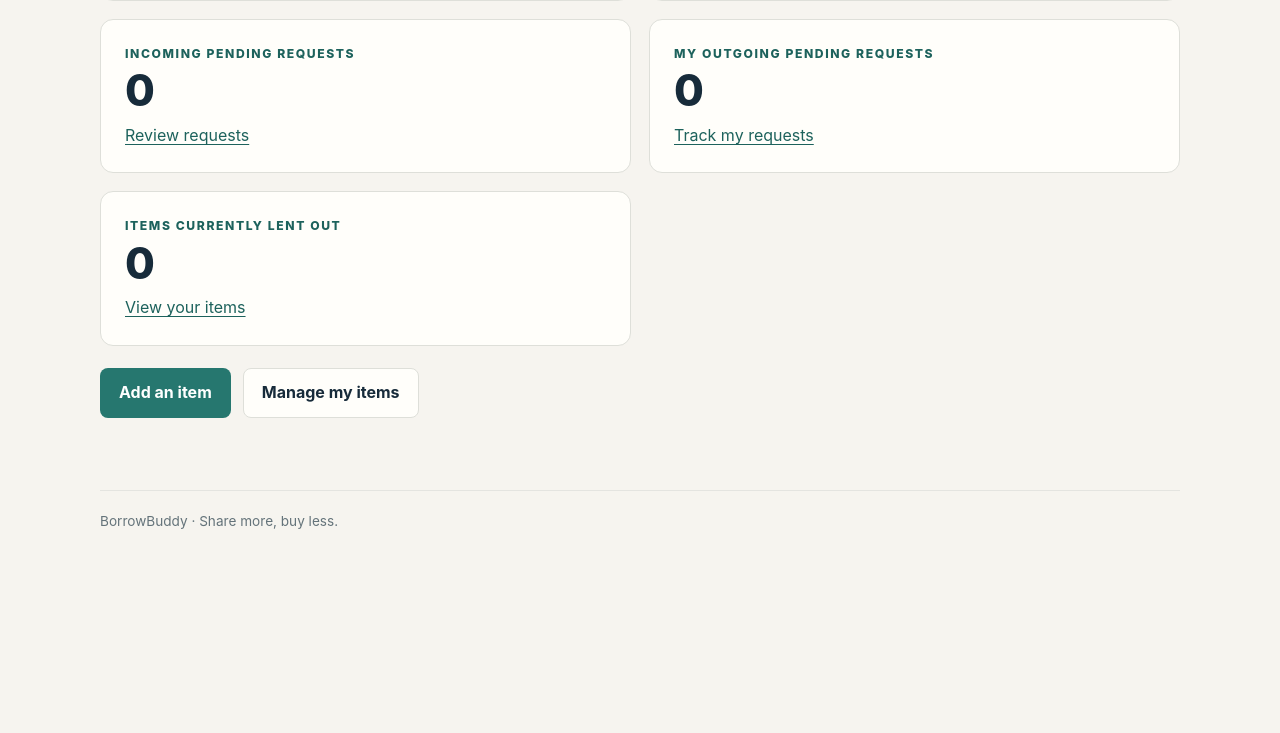
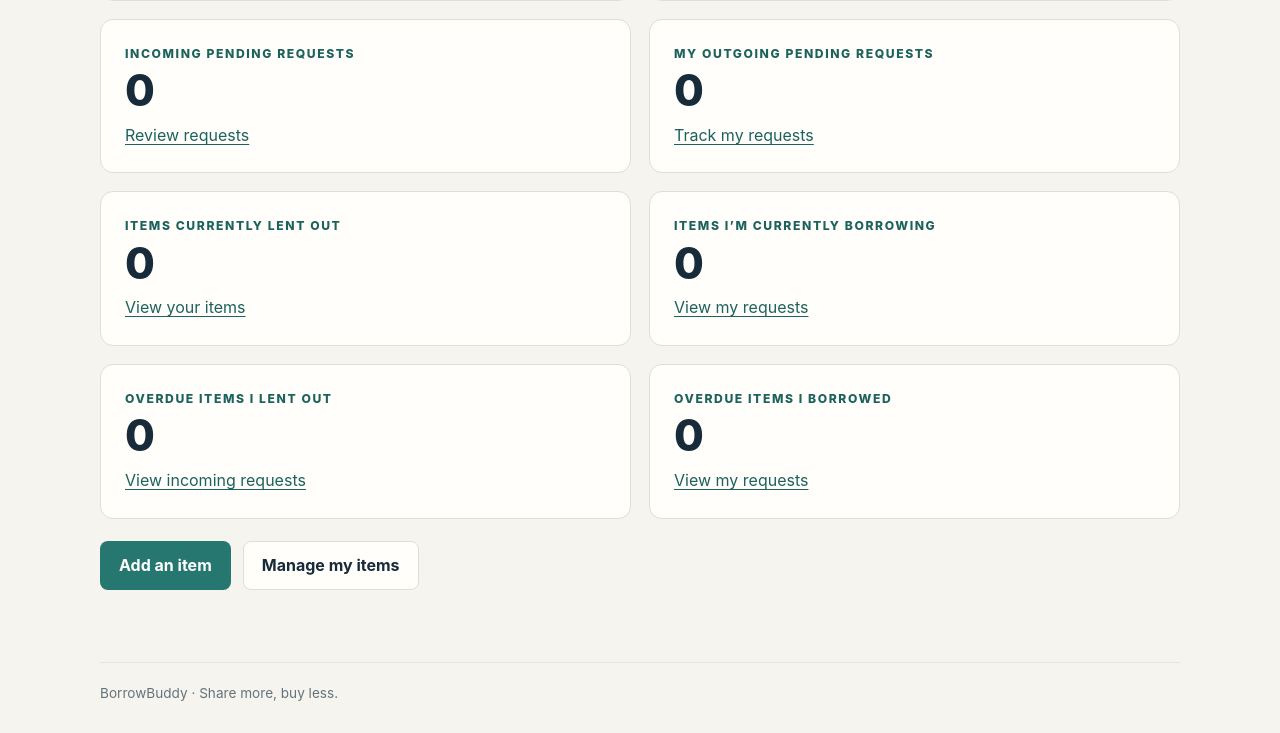
Before and after one commit to karanbeatz01/BorrowBuddy, a Flask app: page /dashboard in a window 1280 px wide. Shown: the part 458-1191 px from the top of the page. Before the commit the page ends 987 px from the top, so only its background shows below. Run offline with Flask 3, Linux system fonts and the light colour scheme; the visitor is signed in with stand-in values (Sample User, id 1); data comes from the database, SQL or seed files in the repository; data that the repository does not hold is empty; some libraries are stand-ins or nearby versions.

Commit message:
Phase 4: returns and overdue

```diff
--- a/app.py
+++ b/app.py
@@ -186,6 +186,28 @@ def dashboard():
         "SELECT COUNT(*) AS count FROM items WHERE owner_id = ?",
         (g.current_user["id"],),
     ).fetchone()["count"]
+    currently_borrowing_count = database.execute(
+        """
+        SELECT COUNT(*) AS count
+        FROM borrow_requests
+        WHERE borrower_id = ? AND status = ? AND returned_at IS NULL
+        """,
+        (g.current_user["id"], "approved"),
+    ).fetchone()["count"]
+    overdue_lent_count = database.execute(
+        f"""
+        SELECT COUNT(*) AS count FROM borrow_requests
+        WHERE owner_id = ? AND {overdue_condition()}
+        """,
+        (g.current_user["id"],),
+    ).fetchone()["count"]
+    overdue_borrowed_count = database.execute(
+        f"""
+        SELECT COUNT(*) AS count FROM borrow_requests
+        WHERE borrower_id = ? AND {overdue_condition()}
+        """,
+        (g.current_user["id"],),
+    ).fetchone()["count"]
     available_item_count = database.execute(
         "SELECT COUNT(*) AS count FROM items WHERE status = ?",
         ("available",),
@@ -210,6 +232,9 @@ def dashboard():
         incoming_pending_count=incoming_pending_count,
         outgoing_pending_count=outgoing_pending_count,
         lent_out_count=lent_out_count,
+        currently_borrowing_count=currently_borrowing_count,
+        overdue_lent_count=overdue_lent_count,
+        overdue_borrowed_count=overdue_borrowed_count,
     )
 
 
@@ -276,6 +301,27 @@ def request_item_query(item_id, borrower_id):
         """,
         (item_id, borrower_id, "pending"),
     ).fetchone()
+
+
+def overdue_condition(table="borrow_requests"):
+    """Share the overdue rule so dashboard totals and page badges agree."""
+    return (
+        f"{table}.status = 'approved' "
+        f"AND {table}.due_date < date('now') "
+        f"AND {table}.returned_at IS NULL"
+    )
+
+
+def overdue_select_fields(table="borrow_requests"):
+    """Compute overdue state and age directly from the database date."""
+    condition = overdue_condition(table)
+    return f"""
+        CASE WHEN {condition} THEN 1 ELSE 0 END AS is_overdue,
+        CASE WHEN {condition}
+             THEN CAST(julianday(date('now')) - julianday({table}.due_date) AS INTEGER)
+             ELSE 0
+        END AS days_overdue
+    """
 
 
 def escape_like(value):
@@ -415,10 +461,11 @@ def request_item(item_id):
 @app.route("/incoming-requests")
 @login_required
 def incoming_requests():
-    requests_for_owner = get_db().execute(
-        """
+    requests = get_db().execute(
+        f"""
         SELECT borrow_requests.*, items.name AS item_name,
-               items.status AS item_status, users.username AS borrower_username
+               items.status AS item_status, users.username AS borrower_username,
+               {overdue_select_fields()}
         FROM borrow_requests
         JOIN items ON items.id = borrow_requests.item_id
         JOIN users ON users.id = borrow_requests.borrower_id
@@ -428,15 +475,22 @@ def incoming_requests():
         """,
         (g.current_user["id"],),
     ).fetchall()
-    return render_template("incoming_requests.html", requests=requests_for_owner)
+    active_requests = [row for row in requests if row["status"] != "returned"]
+    history_requests = [row for row in requests if row["status"] == "returned"]
+    return render_template(
+        "incoming_requests.html",
+        requests=active_requests,
+        history_requests=history_requests,
+    )
 
 
 @app.route("/my-requests")
 @login_required
 def my_requests():
     requests_made = get_db().execute(
-        """
+        f"""
         SELECT borrow_requests.*, items.name AS item_name,
+               {overdue_select_fields()},
                users.username AS owner_username
         FROM borrow_requests
         JOIN items ON items.id = borrow_requests.item_id
@@ -447,7 +501,13 @@ def my_requests():
         """,
         (g.current_user["id"],),
     ).fetchall()
-    return render_template("my_requests.html", requests=requests_made)
+    active_requests = [row for row in requests_made if row["status"] != "returned"]
+    history_requests = [row for row in requests_made if row["status"] == "returned"]
+    return render_template(
+        "my_requests.html",
+        requests=active_requests,
+        history_requests=history_requests,
+    )
 
 
 def owned_request_or_404(request_id):
@@ -470,6 +530,112 @@ def borrower_request_or_404(request_id):
     if borrow_request is None:
         abort(404)
     return borrow_request
+
+
+@app.route("/requests/<int:request_id>/report-return", methods=("POST",))
+@login_required
+def report_return(request_id):
+    """Let only the borrower report an approved loan as ready for confirmation."""
+    borrow_request = borrower_request_or_404(request_id)
+    if borrow_request["status"] != "approved":
+        flash("Only approved requests can have a return reported.", "error")
+        return redirect(url_for("my_requests"))
+    if borrow_request["return_reported_at"] is not None:
+        flash("You have already reported this return.", "error")
+        return redirect(url_for("my_requests"))
+
+    database = get_db()
+    changed = database.execute(
+        """
+        UPDATE borrow_requests
+        SET return_reported_at = CURRENT_TIMESTAMP,
+            updated_at = CURRENT_TIMESTAMP
+        WHERE id = ? AND borrower_id = ? AND status = ?
+          AND return_reported_at IS NULL
+        """,
+        (request_id, g.current_user["id"], "approved"),
+    )
+    if changed.rowcount != 1:
+        database.rollback()
+        flash("This request changed before the return could be reported.", "error")
+    else:
+        database.commit()
+        flash("Return reported. The item owner must confirm it.", "success")
+    return redirect(url_for("my_requests"))
+
+
+@app.route("/requests/<int:request_id>/confirm-return", methods=("POST",))
+@login_required
+def confirm_return(request_id):
+    """Complete the return only after an owner confirms the borrower's report."""
+    database = get_db()
+    try:
+        # Serialize confirmations so two submissions cannot both complete a loan.
+        database.execute("BEGIN IMMEDIATE")
+        borrow_request = database.execute(
+            """
+            SELECT borrow_requests.id, borrow_requests.item_id,
+                   borrow_requests.status, borrow_requests.return_reported_at,
+                   borrow_requests.owner_id, items.status AS item_status
+            FROM borrow_requests
+            JOIN items ON items.id = borrow_requests.item_id
+            WHERE borrow_requests.id = ?
+              AND borrow_requests.owner_id = ?
+              AND items.owner_id = ?
+            """,
+            (request_id, g.current_user["id"], g.current_user["id"]),
+        ).fetchone()
+        if borrow_request is None:
+            database.rollback()
+            abort(404)
+        if borrow_request["status"] != "approved":
+            database.rollback()
+            flash("Only approved requests can be confirmed as returned.", "error")
+            return redirect(url_for("incoming_requests"))
+        if borrow_request["return_reported_at"] is None:
+            database.rollback()
+            flash("The borrower must report the return before you can confirm it.", "error")
+            return redirect(url_for("incoming_requests"))
+        if borrow_request["item_status"] != "borrowed":
+            database.rollback()
+            flash("This item is no longer marked as borrowed; no return was completed.", "error")
+            return redirect(url_for("incoming_requests"))
+
+        changed = database.execute(
+            """
+            UPDATE borrow_requests
+            SET status = ?, returned_at = CURRENT_TIMESTAMP,
+                updated_at = CURRENT_TIMESTAMP
+            WHERE id = ? AND owner_id = ? AND status = ?
+              AND return_reported_at IS NOT NULL
+            """,
+            ("returned", request_id, g.current_user["id"], "approved"),
+        )
+        if changed.rowcount != 1:
+            database.rollback()
+            flash("This request changed before the return could be confirmed.", "error")
+            return redirect(url_for("incoming_requests"))
+
+        changed = database.execute(
+            """
+            UPDATE items
+            SET status = ?, updated_at = CURRENT_TIMESTAMP
+            WHERE id = ? AND owner_id = ? AND status = ?
+            """,
+            ("available", borrow_request["item_id"], g.current_user["id"], "borrowed"),
+        )
+        if changed.rowcount != 1:
+            database.rollback()
+            flash("The item changed before the return could be confirmed; no changes were saved.", "error")
+            return redirect(url_for("incoming_requests"))
+
+        database.commit()
+    except Exception:
+        database.rollback()
+        raise
+
+    flash("Return confirmed. The item is available again.", "success")
+    return redirect(url_for("incoming_requests"))
 
 
 def finish_pending_request(request_id, new_status, actor):
--- a/db.py
+++ b/db.py
@@ -41,6 +41,7 @@ CREATE TABLE IF NOT EXISTS borrow_requests (
     proposed_return_date TEXT,
     due_date TEXT,
     returned_at TEXT,
+    return_reported_at TEXT,
     status TEXT NOT NULL DEFAULT 'pending'
         CHECK (status IN ('pending', 'approved', 'rejected', 'cancelled', 'returned')),
     created_at TEXT NOT NULL DEFAULT CURRENT_TIMESTAMP,
@@ -88,6 +89,14 @@ def init_db(app):
     try:
         connection.execute("PRAGMA foreign_keys = ON")
         connection.executescript(SCHEMA)
+        # Existing databases get this Phase 4 field without losing user data.
+        columns = {
+            row[1] for row in connection.execute("PRAGMA table_info(borrow_requests)")
+        }
+        if "return_reported_at" not in columns:
+            connection.execute(
+                "ALTER TABLE borrow_requests ADD COLUMN return_reported_at TEXT"
+            )
         connection.commit()
     finally:
         connection.close()
--- a/templates/dashboard.html
+++ b/templates/dashboard.html
@@ -34,6 +34,21 @@
         <p class="stat-number">{{ lent_out_count }}</p>
         <a href="{{ url_for('my_items') }}">View your items</a>
     </article>
+    <article class="stat-card">
+        <p class="eyebrow">Items I’m currently borrowing</p>
+        <p class="stat-number">{{ currently_borrowing_count }}</p>
+        <a href="{{ url_for('my_requests') }}">View my requests</a>
+    </article>
+    <article class="stat-card">
+        <p class="eyebrow">Overdue items I lent out</p>
+        <p class="stat-number">{{ overdue_lent_count }}</p>
+        <a href="{{ url_for('incoming_requests') }}">View incoming requests</a>
+    </article>
+    <article class="stat-card">
+        <p class="eyebrow">Overdue items I borrowed</p>
+        <p class="stat-number">{{ overdue_borrowed_count }}</p>
+        <a href="{{ url_for('my_requests') }}">View my requests</a>
+    </article>
 </section>
 <div class="hero-actions dashboard-actions">
     <a class="button button-primary" href="{{ url_for('add_item') }}">Add an item</a>
```
Also changed, not shown: static/css/style.css (+57 -0 lines), templates/incoming_requests.html (+36 -0 lines), templates/my_requests.html (+35 -0 lines), README.md.
